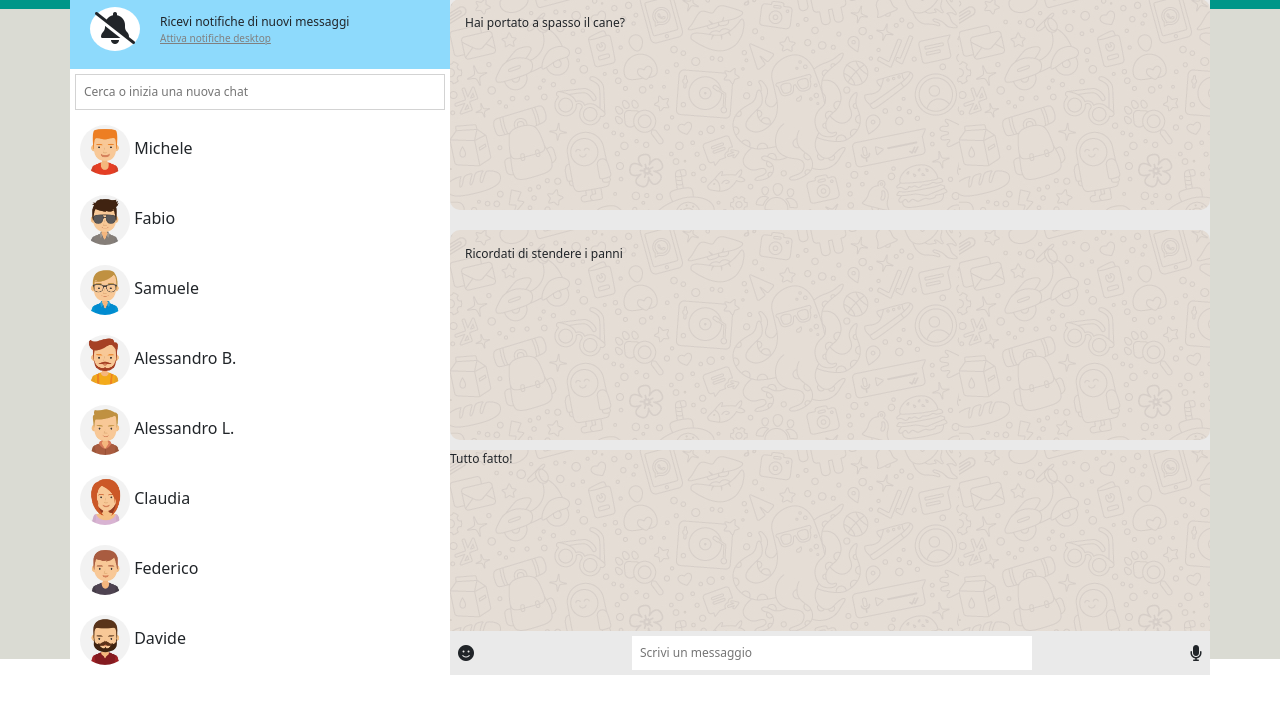
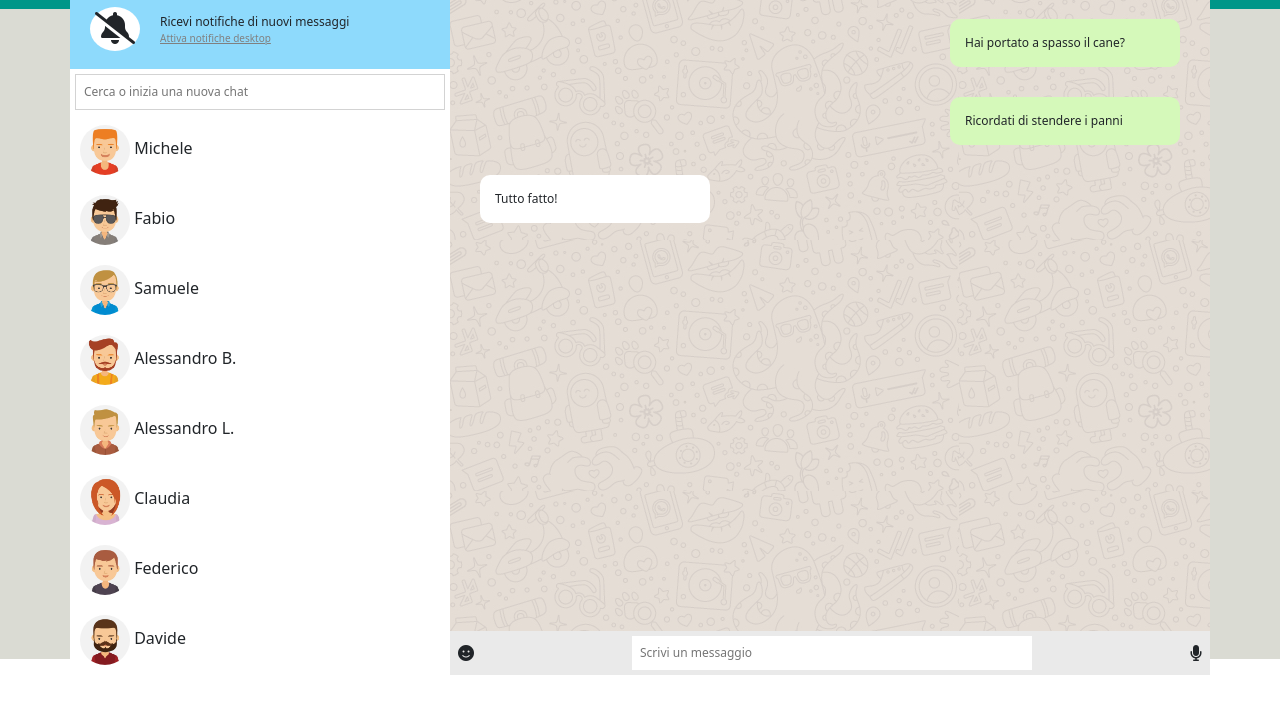
Before and after one commit to Trusimo/vue-boolzapp, a plain HTML site: page Milestone 2/index.html in a window 1280 px wide. Shown: the part 91-800 px from the top of the page. Drawn offline with nearby package versions, Linux system fonts and the light colour scheme.

Commit message:
completes milestone 2!!!

```diff
--- a/Milestone 2/index.html
+++ b/Milestone 2/index.html
@@ -81,25 +81,12 @@
                                     <i class="fa-solid fa-ellipsis-vertical"></i>
                                 </div>
                             </div>
-                            <div class="chat font-mid" v-for="message in activeUser.messages"
-                            :class="{'msg-sent': message.status==='sent'}">
+                            <div class="chat font-mid">
+
+                                <div v-for="message in activeUser.messages"
+                                :class="[{'msg-sent': message.status==='sent'}, {'msg-rec': message.status==='received'}]">
                                 {{message.message}}
-                                <!-- <div class="row">
-                                    <div class="col-6"></div>
-                                    <div class="col-6 msg-sent">
-                                        Hai portato a spasso il cane?
-                                    </div>
                                 </div>
-                                <div class="row">
-                                    <div class="col-6"></div>
-                                    <div class="col-6 msg-sent">
-                                        Ricordati di stendere i panni!
-                                    </div>
-                                </div>
-                                <div class="row">
-                                    <div class="col-6 msg-rec">Tutto fatto!</div>
-                                    <div class="col-6"></div>
-                                </div> -->
                             </div>
                             <div class="flex-between padding-bar">
                                 <div><i class="fa-solid fa-face-smile"></i></div>
--- a/Milestone 2/style/style.css
+++ b/Milestone 2/style/style.css
@@ -117,14 +117,21 @@
 
 .msg-sent {
     background-color: #d5f9ba;
-    margin: 10px 0;
+    margin-right: 30px;
+    margin-left: 500px;
+    margin-top: 30px;
+    margin-bottom: 30px;
     padding: 15px;
     border-radius: 10px;
 }
 
 .msg-rec {
     background-color: white;
-    margin: 10px 0;
+    margin-right: 500px;
+    margin-left: 30px;
+    margin-top: 30px;
+    margin-bottom: 30px;
+    padding: 15px;
     padding: 15px;
     border-radius: 10px;
 }
```
